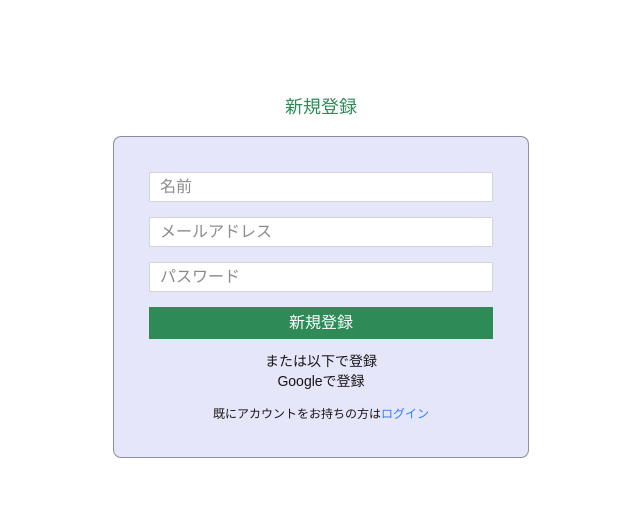
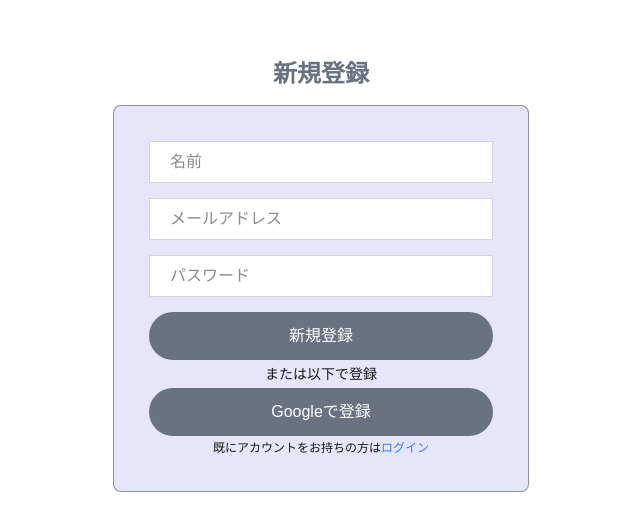
Before and after one commit to night1010tya/photo-sorter, a Next.js app: page /signup in a window 1280 px wide. Shown: the part 125-656 px from the top of the page, without its empty margins (319-959 px from the left). Built offline with nearby package versions, Linux system fonts and the light colour scheme.

Commit message:
feat: Buttonコンポーネントを作成

```diff
--- a/src/app/login/page.tsx
+++ b/src/app/login/page.tsx
@@ -1,4 +1,5 @@
 "use client"
+import Button from "@/components/Button";
 import Input from "@/components/Input";
 import { signIn } from "next-auth/react";
 import Link from "next/link";
@@ -79,7 +80,7 @@ export default function Login() {
     return(
         <div className="flex justify-center items-center min-h-screen">
             <div className="w-full">
-                <p className="block text-lg text-center text-[#2e8b57] mb-[15px]">ログイン</p>
+                <p className="block text-2xl text-center text-gray-500 mb-[15px] font-semibold">ログイン</p>
                 <form
                 className="bg-[#e6e6fa] text-center p-[35px] border-1 border-gray-500/75 rounded-lg shadow-gray-500"
                 onSubmit={handleSubmit}>
@@ -105,7 +106,9 @@ export default function Login() {
                         size="medium"
                         placeholder="パスワード"
                     />
-                    <button className="block w-full p-1 mb-3 bg-[#2e8b57] text-[#ffffff]" type="submit">ログイン</button>
+                    <div className="my-4">
+                        <Button type="submit">ログイン</Button>
+                    </div>
                     {message && <p className="mb-3 text-sm text-red-500">{message}</p>}
                         <p className="text-xs text-center">アカウントをお持ちでない方は<Link href="/signup" className="text-blue-500">新規作成</Link></p>
                 </form>
--- a/src/app/signup/page.tsx
+++ b/src/app/signup/page.tsx
@@ -1,5 +1,6 @@
 "use client";
 
+import Button from "@/components/Button";
 import Input from "@/components/Input";
 import Link from "next/link";
 import { useRouter } from "next/navigation";
@@ -98,8 +99,8 @@ export default function Signup() {
   return (
     <div className="flex justify-center items-center min-h-screen">
       <div className="w-full">
-        <p className="block text-lg text-center text-[#2e8b57] mb-[15px] ">新規登録</p>
-        <div className="bg-[#e6e6fa] text-center p-[35px] border-1 border-gray-500/75 rounded-lg shadow-gray-500">
+        <p className="block text-2xl text-center text-gray-500 mb-[15px] font-semibold">新規登録</p>
+        <div className="bg-[#e6e6fa] text-center p-[35px] border-1 border-gray-500/75 rounded-lg shadow-gray-500 flex flex-col gap-1">
           <form onSubmit={handleSubmit}>
             <div>
               <Input
@@ -143,18 +144,16 @@ export default function Signup() {
               />
             </div>
 
-            <button className="block w-full p-1 mb-3 bg-[#2e8b57] text-[#ffffff] " type="submit">新規登録</button>
+            <Button type="submit">新規登録</Button>
 
             {message && <p className="mb-3 text-sm text-red-500">{message}</p>}
           </form>
-          <div className="mb-[15px] text-sm">
-            <p>または以下で登録</p>
-            <button type="button">Googleで登録</button>
-          </div>
-          <p className="text-xs text-center">
-            既にアカウントをお持ちの方は
-            <Link href="/login" className="text-blue-500">ログイン</Link>
-          </p>
+            <p className="text-sm">または以下で登録</p>
+            <Button>Googleで登録</Button>
+            <p className="text-xs text-center">
+              既にアカウントをお持ちの方は
+              <Link href="/login" className="text-blue-500">ログイン</Link>
+            </p>
         </div>
       </div>
     </div>
--- /dev/null
+++ b/src/components/Button/index.tsx
@@ -0,0 +1,25 @@
+import { ButtonProps } from "./type";
+
+export default function Button ({
+    children,type="button",onClick,disabled,variant="primary"
+    }:ButtonProps) {
+
+        const variantClass = {
+            primary:"block w-full p-3 bg-gray-500 text-[#ffffff] rounded-full hover:bg-gray-700 active:scale-95",
+            secondary:"bg-white text-black border",
+        }
+
+    return(
+            <button
+                type={type}
+                onClick={onClick}
+                disabled={disabled}
+                className={`flex flex-col items-center justify-center gap-2
+                             disabled:opacity-50 disabled:cursor-not-allowed
+                            ${variantClass[variant]}`}
+            >
+                {children}
+            </button>
+    )
+
+}
--- /dev/null
+++ b/src/components/Button/type.ts
@@ -0,0 +1,9 @@
+import React from "react"
+
+export type ButtonProps = {
+    children:React.ReactNode;
+    type?: "button" | "submit";
+    onClick?: React.MouseEventHandler<HTMLButtonElement>;
+    disabled?: boolean;
+    variant?: "primary" | "secondary";
+}
--- a/src/components/Input/index.tsx
+++ b/src/components/Input/index.tsx
@@ -4,7 +4,7 @@ export default function Input ({
     label, id, name, type, value, error,size,onChange,placeholder
 }:InputProps) {
     const sizeClass = {
-        medium: "h-[30px] border p-[10px]"
+        medium: "h-[30px] border p-[20px]"
     }
 
     return(
```
